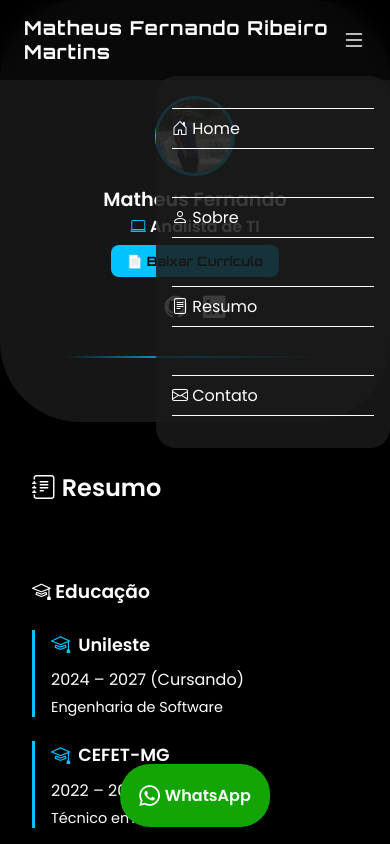
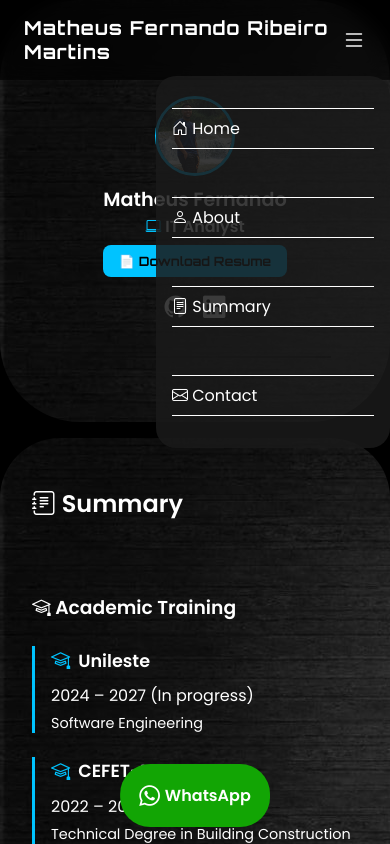
Before and after one commit to Matheus-Fernando-br/Curriculo, a React (Create React App) app: page /resumo in a window 390 px wide. Both pictures are taken after a click on the icon 354 px from the left and 40 px from the top of the page. Built offline with nearby package versions, Linux system fonts and the light colour scheme.

Commit message:
Atualização do Codigo em Inglês e alteração de Background

```diff
--- a/src/components/Header.js
+++ b/src/components/Header.js
@@ -15,9 +15,9 @@ function Header() {
       <nav> <i className="bi bi-list menu-toggle" onClick={toggleMenu}></i>
         <ul className={menuOpen ? "active" : ""}>
           <li><Link to="/"><i className="bi bi-house-door"></i> Home</Link></li>
-          <li><Link to="/sobre"><i className="bi bi-person"></i> Sobre</Link></li>
-          <li><Link to="/resumo"><i className="bi bi-file-text"></i> Resumo</Link></li>
-          <li><Link to="/contato"><i className="bi bi-envelope"></i> Contato</Link></li>
+          <li><Link to="/sobre"><i className="bi bi-person"></i> About</Link></li>
+          <li><Link to="/resumo"><i className="bi bi-file-text"></i> Summary</Link></li>
+          <li><Link to="/contato"><i className="bi bi-envelope"></i> Contact</Link></li>
         </ul>
       </nav>
     </header>
--- a/src/components/Sidebar.js
+++ b/src/components/Sidebar.js
@@ -27,7 +27,7 @@ function Sidebar() {
           target="_blank"
           rel="noopener noreferrer"
         >
-          📄 Baixar Currículo
+          📄 Download Resume
         </a>
 
 
--- a/src/editar/curriculo.js
+++ b/src/editar/curriculo.js
@@ -1,13 +1,12 @@
-
 // src/editar/curriculo.js
 /*
-Arquivo único de edição: altere apenas aqui e todo o site será atualizado.
-Bem dividido em seções para fácil manutenção.
+Single edit file: make changes only here and the entire site will be updated.
+Well divided into sections for easy maintenance.
 */
 
 function curriculo() {
   return {
-    // ------------------ INFORMAÇÕES PESSOAIS ------------------
+    // ------------------ PERSONAL INFORMATION ------------------
     nome: "Matheus Fernando Ribeiro Martins",
     apelido: "Matheus Fernando",
     dataNascimento: "27-08-2004",
@@ -15,19 +14,20 @@ function curriculo() {
     cidade: "Minas Gerais",
     estado: "MG",
     regiao: "Timóteo - MG",
-    cargo: "Analista de TI",
+    cargo: "IT Analyst",
     cnh: "AB",
-    idioma: "Inglês - Básico",
+    idioma: "English - Basic",
 
-    // ------------------ TEXTOS ------------------
-    textoInicialHome: "Aqui você pode conhecer um pouco mais sobre minha trajetória, minhas habilidades e projetos.",
-    textoSobreMim: `Sou Analista de TI e também atuo como freelancer em projetos de tecnologia.
-    Tenho experiência em suporte técnico, manutenção de equipamentos, otimização de sistemas
-    e atendimento interno, sempre buscando soluções práticas e eficientes.
-    🚀 Vamos conversar? Tenho certeza de que minhas habilidades podem contribuir
-    para o sucesso do seu projeto ou empresa.`,
+    // ------------------ TEXTS ------------------
+    textoInicialHome:
+      "Here you can learn more about my background, skills, and projects.",
+    textoSobreMim: `I am an IT Analyst and also work as a freelancer on technology projects.
+    I have experience in technical support, equipment maintenance, system optimization,
+    and internal assistance, always seeking practical and efficient solutions.
+    🚀 Shall we talk? I’m confident that my skills can contribute
+    to the success of your project or company.`,
 
-    // ------------------ HABILIDADES ------------------
+    // ------------------ SKILLS ------------------
     habilidades: [
       { name: "JavaScript", nivel: 85 },
       { name: "React", nivel: 65 },
@@ -38,48 +38,56 @@ function curriculo() {
       { name: "Git/GitHub", nivel: 70 },
     ],
 
-    // ------------------ EXPERIÊNCIA PROFISSIONAL ------------------
+    // ------------------ PROFESSIONAL EXPERIENCE ------------------
     experiencia: [
       {
         empresa: "Colégio Genoma",
-        periodo: "Jul/2025 – Atual",
+        periodo: "Jul/2025 – Present",
         descricao: [
-          "Expertise em infraestrutura de rede robusta (LAN/WLAN) e administração de sistemas escaláveis.",
-          "Proficiente em troubleshooting avançado e otimização de performance de hardware/software.",
-          "Habilidade em operar e manter sistemas audiovisuais complexos (som, iluminação, projeção).",
-          "Identificação de oportunidades de melhoria contínua de processos para eficiência operacional e pedagógica.",
+          "Expertise in robust network infrastructure (LAN/WLAN) and scalable systems administration.",
+          "Proficient in advanced troubleshooting and hardware/software performance optimization.",
+          "Skilled in operating and maintaining complex audiovisual systems (sound, lighting, projection).",
+          "Identifying continuous process improvement opportunities for operational and educational efficiency.",
         ],
       },
       {
         empresa: "NM Engenharia",
-        periodo: "Fev/2024 – Jul/2025",
+        periodo: "Feb/2024 – Jul/2025",
         descricao: [
-          "Experiência em Business Intelligence (BI), relatórios e análise de dados.",
-          "Administração de sistemas: instalação, atualização e resolução de incidentes críticos.",
-          "Manutenção de hardware e software, garantindo alta performance.",
-          "Suporte técnico corporativo eficiente.",
+          "Experience in Business Intelligence (BI), reporting, and data analysis.",
+          "Systems administration: installation, updates, and resolution of critical incidents.",
+          "Hardware and software maintenance ensuring high performance.",
+          "Efficient corporate technical support.",
         ],
       },
       {
         empresa: "CENIBRA - Celulose Nipo Brasileira",
-        periodo: "Jul/2023 – Dez/2023",
+        periodo: "Jul/2023 – Dec/2023",
         descricao: [
-          "Participação em reuniões de planejamento semanal e relatórios preventivos.",
-          "Fiscalização de pintura industrial e medições em peças jateadas.",
-          "Conhecimento em isolamento térmico, montagem e desmontagem.",
+          "Participation in weekly planning meetings and preventive reports.",
+          "Supervision of industrial painting and measurements on blasted parts.",
+          "Knowledge in thermal insulation, assembly, and disassembly.",
         ],
       },
     ],
 
-    // ------------------ EDUCAÇÃO ------------------
+    // ------------------ EDUCATION ------------------
     educacao: [
-      { instituicao: "Unileste", periodo: "2024 – 2027 (Cursando)", curso: "Engenharia de Software" },
-      { instituicao: "CEFET-MG", periodo: "2022 – 2023", curso: "Técnico em Edificações" },
+      {
+        instituicao: "Unileste",
+        periodo: "2024 – 2027 (In progress)",
+        curso: "Software Engineering",
+      },
+      {
+        instituicao: "CEFET-MG",
+        periodo: "2022 – 2023",
+        curso: "Technical Degree in Building Construction",
+      },
     ],
 
-    // ------------------ COMPETÊNCIAS ------------------
+    // ------------------ COMPETENCIES ------------------
     competencias: [
-      { nome: "ANÁLISE DE DADOS", icon: "bi-bar-chart-line" },
+      { nome: "DATA ANALYSIS", icon: "bi-bar-chart-line" },
       { nome: "JAVA", icon: "bi-cup-hot" },
       { nome: "JAVASCRIPT", icon: "bi-braces" },
       { nome: "REACT", icon: "bi-lightbulb" },
@@ -88,68 +96,72 @@ function curriculo() {
       { nome: "CSS", icon: "bi-filetype-css" },
       { nome: "PYTHON", icon: "bi-filetype-py" },
       { nome: "MYSQL", icon: "bi-database" },
-      { nome: "GIT E GITHUB", icon: "bi-git" },
-      { nome: "REDES", icon: "bi-hdd-network" },
-      { nome: "PACOTE OFFICE", icon: "bi-microsoft" },
-      { nome: "E-FORNECEDORES", icon: "bi-cart-check" },
+      { nome: "GIT & GITHUB", icon: "bi-git" },
+      { nome: "NETWORKING", icon: "bi-hdd-network" },
+      { nome: "MICROSOFT OFFICE", icon: "bi-microsoft" },
+      { nome: "E-SUPPLIERS", icon: "bi-cart-check" },
       { nome: "SAP", icon: "bi-building" },
     ],
 
-    // ------------------ PROJETOS ------------------
+    // ------------------ PROJECTS ------------------
     projetos: [
       {
-        title: "Site de Emissão de Nota Fiscal em REACT",
+        title: "Invoice Issuing Website in REACT",
         link: "https://finc-seven.vercel.app/",
         icon: "bi-code-slash",
-        details: "Sistema completo para emissão de notas fiscais eletrônicas (NFe).",
+        details: "Complete system for issuing electronic invoices (NFe).",
       },
       {
         title: "Simple Mario Jump Game",
         link: "https://mario-game-plum.vercel.app",
         icon: "bi-laptop",
-        details: "Jogo simples do Mario feito em Java com Swing.",
+        details: "Simple Mario game built in Java with Swing.",
       },
       {
-        title: "Gerador de Currículo Onlinne",
+        title: "Online Resume Generator",
         link: "https://geradorcurriculoonline.vercel.app",
         icon: "bi-file-earmark-break",
-        details: "Sistema gratuito que gera um currículo formatado.",
+        details: "Free system that generates a formatted resume.",
       },
       {
-        title: "Reserva de Restaurante em JAVA",
+        title: "Restaurant Reservation System in JAVA",
         link: "https://github.com/Matheus-Fernando-br/Reserva-Restaurante",
         icon: "bi-laptop",
-        details: "Sistema desktop para reservas de restaurante com Swing.",
+        details: "Desktop system for restaurant reservations built with Swing.",
       },
       {
         title: "Simple Calculator Project",
         link: "https://github.com/Matheus-Fernando-br/Simple-Calculator-Project",
         icon: "bi-laptop",
-        details: "Calculadora simples feita em Java com Swing.",
+        details: "Simple calculator built in Java using Swing.",
       },
     ],
 
-    // ------------------ CURSOS ------------------
+    // ------------------ COURSES ------------------
     cursos: [
-      { icon: "bi-mortarboard", title: "FIGMA", text: "TIC em trilhas" },
-      { icon: "bi-book", title: "Liderança: como desenvolver times de alta performance", text: "SEBRAE" },
-      { icon: "bi-book", title: "Python do zero ao avançado", text: "Udemy" },
+      { icon: "bi-mortarboard", title: "FIGMA", text: "TIC learning path" },
+      {
+        icon: "bi-book",
+        title: "Leadership: How to Develop High-Performance Teams",
+        text: "SEBRAE",
+      },
+      { icon: "bi-book", title: "Python From Zero to Advanced", text: "Udemy" },
     ],
 
-    // ------------------ TESTEMUNHOS ------------------
+    // ------------------ TESTIMONIALS ------------------
     oqueDizemSobreMim: [
-      `"Profissional dedicado e sempre pronto para aprender!" – Funcionários NM Engenharia`,
-      `"Entrega sempre no prazo e com qualidade." – Funcionários Cenibra`,
+      `A dedicated professional always eager to learn!" – NM Engenharia Staff`,
+      `Always delivers on time and with quality." – CENIBRA Staff`,
     ],
 
-    // ------------------ CONQUISTAS ------------------
+    // ------------------ ACHIEVEMENTS ------------------
     minhasConquistas: [
-      { numero: 1, descricao: "Projeto concluído" },
-      { numero: 2, descricao: "Anos de experiência" },
-      { numero: 3, descricao: "Certificações" },
+      { numero: 1, descricao: "Project Completed" },
+      { numero: 2, descricao: "Years of Experience" },
+      { numero: 3, descricao: "Certifications" },
     ],
 
-    // ------------------ CONTATOS ------------------
+    // ------------------ CONTACTS ------------------
     contatos: {
       telefone: "31986763652",
       whatsapp: "31986763652",
--- a/src/pages/Contato.js
+++ b/src/pages/Contato.js
@@ -13,13 +13,13 @@ function Contato() {
         </section>
 
           <section className="lado-direito">
-            <h2><i className="bi bi-envelope"></i> Contato</h2>
-            <p>Entre em contato através de qualquer um dos canais abaixo:</p>
+            <h2><i className="bi bi-envelope"></i> Contacts</h2>
+            <p>Contact us through any of the channels below:</p>
 
             <div className="contact-area">
               <ul>
                 <a href={`tel:${dados.contatos.telefone}`}>
-                  <li><i className="bi bi-telephone"></i> Telefone</li>
+                  <li><i className="bi bi-telephone"></i> Phone</li>
                 </a>
                 <a href={`mailto:${dados.contatos.email}`}>
                   <li><i className="bi bi-envelope"></i> {dados.contatos.email}</li>
--- a/src/pages/Resumo.js
+++ b/src/pages/Resumo.js
@@ -14,12 +14,12 @@ function Resumo() {
 
         <section className="lado-direito">
           <div className="lado-direito-scroll">
-            <h2><i className="bi bi-journal-text"></i> Resumo</h2>
+            <h2><i className="bi bi-journal-text"></i> Summary</h2>
 
             {/* Educação */}
             <div className="top-section">
               <div className="educacao">
-                <h3><i className="bi bi-mortarboard"></i> Educação</h3>
+                <h3><i className="bi bi-mortarboard"></i> Academic Training</h3>
                 {dados.educacao.map((edu, index) => (
                   <div key={index} className="card">
                     <div className="card-header">
--- a/src/pages/Sobre.js
+++ b/src/pages/Sobre.js
@@ -16,7 +16,7 @@ function Sobre() {
           {/* Sobre Mim */}
           <div className="top-section">
             <div className="sobre-mim">
-              <h2><i className="bi bi-person"></i> Sobre <span className="Cor-Primaria">Mim</span></h2>
+              <h2><i className="bi bi-person"></i> About <span className="Cor-Primaria">Me</span></h2>
               <p>{dados.textoSobreMim}</p>
             </div>
 
@@ -25,28 +25,28 @@ function Sobre() {
               <div className="card">
                 <div className="card-header-inline">
                   <i className="bi bi-calendar"></i>
-                  <h4>Idade</h4>
+                  <h4>Age</h4>
                 </div>
-                <p>{dados.idade} anos</p>
+                <p>{dados.idade} years</p>
               </div>
               <div className="card">
                 <div className="card-header-inline">
                   <i className="bi bi-car-front"></i>
-                  <h4>CNH</h4>
+                  <h4>Driver's License</h4>
                 </div>
                 <p>{dados.cnh}</p>
               </div>
               <div className="card">
                 <div className="card-header-inline">
                   <i className="bi bi-translate"></i>
-                  <h4>Idioma</h4>
+                  <h4>Language</h4>
                 </div>
                 <p>{dados.idioma}</p>
               </div>
               <div className="card">
                 <div className="card-header-inline">
                   <i className="bi bi-geo-alt"></i>
-                  <h4>Região</h4>
+                  <h4>Region</h4>
                 </div>
                 <p>{dados.regiao}</p>
               </div>
@@ -57,7 +57,7 @@ function Sobre() {
           <div className="bottom-section">
             {/* Projetos */}
             <div className="projetos">
-              <h2><i className="bi bi-diagram-3"></i> Projetos</h2>
+              <h2><i className="bi bi-diagram-3"></i> Projects</h2>
               {dados.projetos.map((p, index) => (
                 <a key={index} href={p.link} target="blank" className="card">
                   <div className="card-header-inline">
@@ -71,7 +71,7 @@ function Sobre() {
 
             {/* Cursos */}
             <div className="cursos">
-              <h2><i className="bi bi-award"></i> Cursos</h2>
+              <h2><i className="bi bi-award"></i> Courses</h2>
               {dados.cursos.map((curso, index) => (
                 <div key={index} className="card">
                   <div className="card-header-inline">
--- a/src/styles/global.css
+++ b/src/styles/global.css
@@ -20,7 +20,7 @@
 html, body {
   width: 100%;
   height: 100%;
-  background-color: #1a1a1a; /* cor sólida inicial evita flash branco */
+  background-color: #000000; /* cor sólida inicial evita flash branco */
   overflow-x: hidden;
   color: var(--text-color-white);
 }
@@ -148,10 +148,10 @@ nav ul li a:hover {
   content: '';
   position: absolute;
   top: 0;
-  right: 0;
+  right: -1.5vw;
   width: 5vw;
   height: 100%;
-  background: linear-gradient(to right, rgba(26,26,26,0), var(--text-color-black));
+  background: linear-gradient(to right, rgba(0, 0, 0, 0), #000000d5);
   pointer-events: none;
 }
 
@@ -253,7 +253,7 @@ nav ul li a:hover {
   display: flex;
   flex-direction: column;
   padding: 3rem;
-  background-color: var(--text-color-black);
+  background: url('../../public/Images/bg.jpg');
   color: var(--text-color-white);
   gap: 3rem;
   overflow-y: auto;
@@ -580,6 +580,7 @@ nav ul li a:hover {
     height: 50vh !important;
     padding: 2rem;
     border-radius: 80px;
+    background: url('../../public/Images/bg.jpg');
   }
 
  .sidebar img.profile-img {
@@ -612,7 +613,6 @@ nav ul li a:hover {
     width: 80%;
     height: 2px;
     margin: 2rem auto 0 auto;
-    background: linear-gradient(to right, rgba(26,26,26,0), var(--primary-color), rgba(26,26,26,0));
   }
 
   /* lado direito logo abaixo */
@@ -623,7 +623,9 @@ nav ul li a:hover {
     display: flex;
     flex-direction: column;
     padding: 2rem;
-    margin-bottom: 4rem;
+    margin-top: 1rem;
+    margin-bottom: 5rem;
+    border-radius: 60px;
   }
 
   .lado-direito h2 {
```
Also changed, not shown: src/pages/Home.js (+6 -6 lines), public/Images/bg.jpg (added), 1 other file (tests, documents, lock files or other folders).
